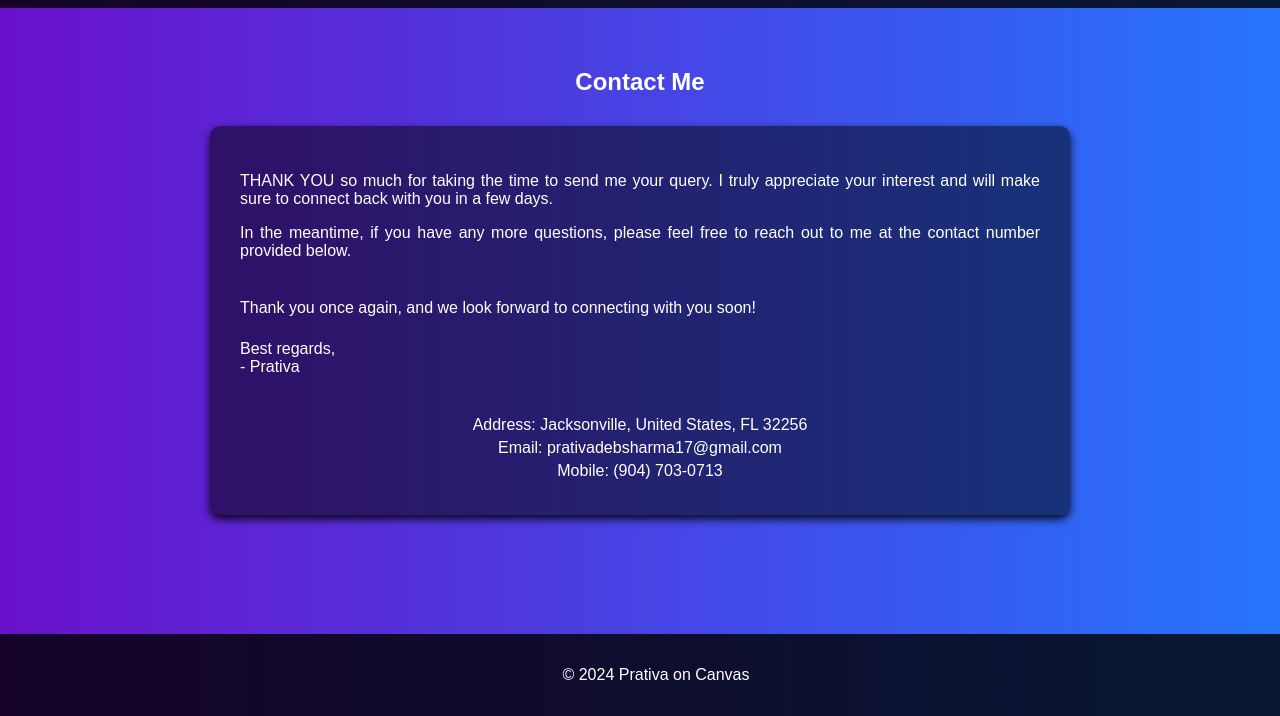
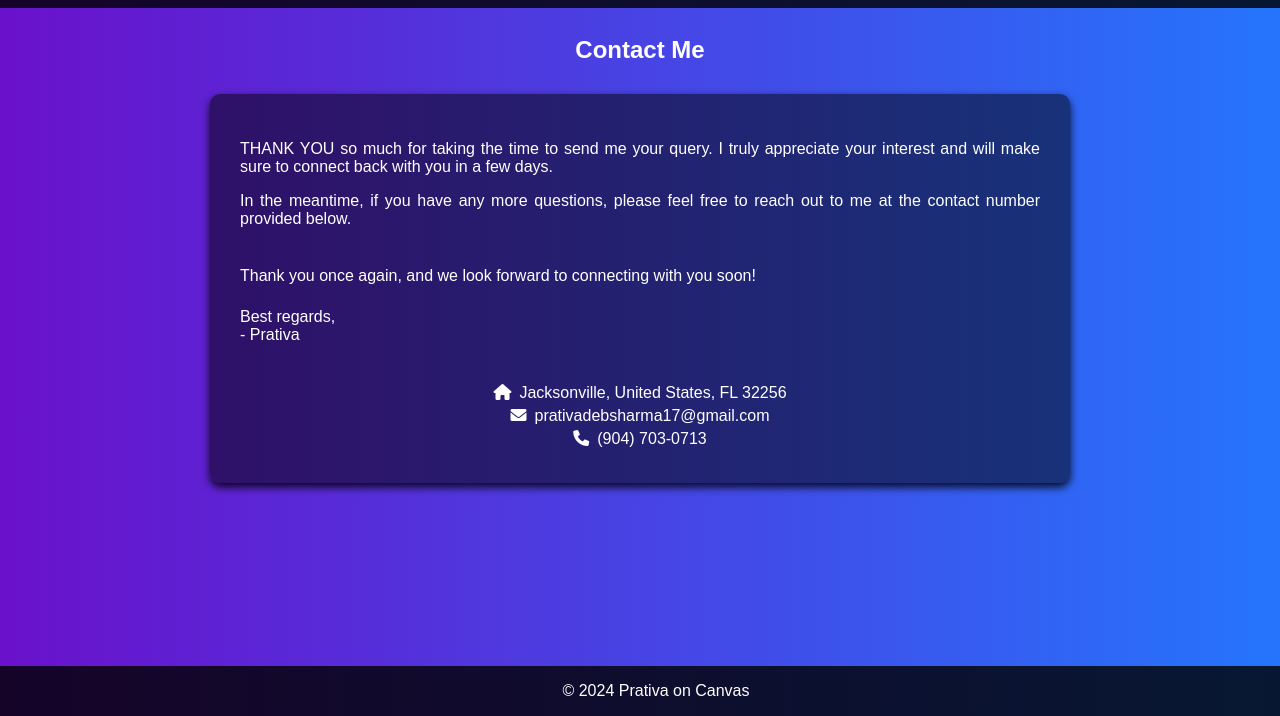
Before and after one commit to git-bns/prativa-on-canvas, a plain HTML site: page src/main/resources/templates/connect.html in a window 1280 px wide. Shown: the part 84-800 px from the top of the page. Drawn offline with Linux system fonts and the light colour scheme.

Commit message:
Mission go online

```diff
--- a/src/main/resources/static/css/styles.css
+++ b/src/main/resources/static/css/styles.css
@@ -82,14 +82,14 @@ main {
 }
 
 section {
-	padding: 2rem;
+	padding: 0 2rem;
 	text-align: center;
 }
 
 footer {
 	background-color: rgba(0, 0, 0, 0.8);
 	text-align: center;
-	padding: 1rem;
+	padding: 0 1rem;
 	position: fixed;
 	bottom: 0;
 	width: 100%;
@@ -172,6 +172,31 @@ footer {
 
 .contact-details p {
 	margin: 5px 0;
+}
+
+.contact-details .address::before,
+.contact-details .email::before,
+.contact-details .mobile::before {
+	font-family: "Font Awesome 5 Free";
+	font-weight: 900;
+	margin-right: 8px;
+	/* Space between icon and text */
+	color: #ffffff;
+}
+
+.contact-details .address::before {
+	content: "\f015";
+	/* Home icon */
+}
+
+.contact-details .email::before {
+	content: "\f0e0";
+	/* Envelope icon */
+}
+
+.contact-details .mobile::before {
+	content: "\f095";
+	/* Phone icon */
 }
 
 .video-container {
@@ -324,7 +349,7 @@ footer {
 .quote {
 	display: flex;
 	align-items: center;
-	margin-bottom: 20px;
+	margin-top: 20px;
 	background: linear-gradient(rgba(0, 0, 0, 0.5), rgba(0, 0, 0, 0.5));
 	/* Gradient background */
 	padding: 10px;
--- a/src/main/resources/templates/connect.html
+++ b/src/main/resources/templates/connect.html
@@ -5,6 +5,7 @@
       <meta name="viewport" content="width=device-width, initial-scale=1.0">
       <title>Contact - Prativa on Canvas</title>
       <link rel="stylesheet" href="/css/styles.css">
+      <link rel="stylesheet" href="https://cdnjs.cloudflare.com/ajax/libs/font-awesome/6.0.0-beta3/css/all.min.css">
       <link rel="icon" type="image/png" href="/favicon/favicon-96x96.png" sizes="96x96" />
       <link rel="icon" type="image/svg+xml" href="/favicon/favicon.svg" />
       <link rel="shortcut icon" href="/favicon/favicon.ico" />
@@ -49,9 +50,9 @@
                </label>
             </form>
             <div class="contact-details">
-               <p>Address: Jacksonville, United States, FL 32256</p>
-               <p>Email: prativadebsharma17@gmail.com</p>
-               <p>Mobile: (904) 703-0713</p>
+               <p class="address">Jacksonville, United States, FL 32256</p>
+               <p class="email">prativadebsharma17@gmail.com</p>
+               <p class="mobile">(904) 703-0713</p>
             </div>
          </section>
       </main>
```
Also changed, not shown: src/main/resources/templates/bn/connect.html (+4 -3 lines), src/main/resources/templates/bn/contact.html (+4 -3 lines), src/main/resources/templates/contact.html (+4 -3 lines).
